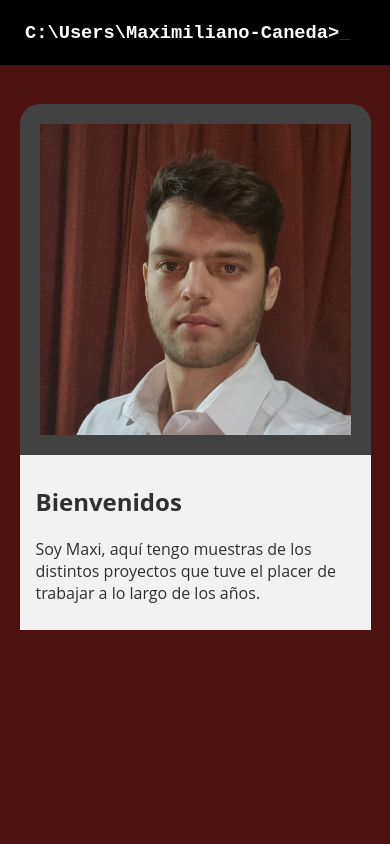
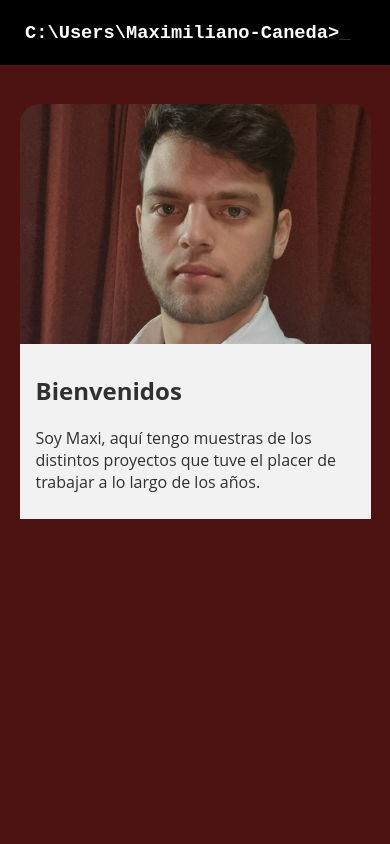
Before and after one commit to Gytrio/maximilianocaneda, a React (Vite) app: page / in a window 390 px wide. Shown: the top 844 px of the page. Built offline with nearby package versions, Linux system fonts and the light colour scheme.

Commit message:
Foto llena el panel + layout responsivo y fixes

```diff
--- a/src/estilos.css
+++ b/src/estilos.css
@@ -1,8 +1,7 @@
-/* Reset mínimo */
+/* ========= Reset mínimo ========= */
 *,
 *::before,
 *::after { box-sizing: border-box; }
-
 img { max-width: 100%; height: auto; display: block; }
 
 body{
@@ -10,10 +9,10 @@ body{
     font-family: 'Open Sans', sans-serif;
 }
 
-/* Header */
+/* ========= Header ========= */
 header{
     height: 65px;
-    background-color: #000000;
+    background-color: #000;
     color: #fff;
     display: flex;
     align-items: center;
@@ -22,29 +21,16 @@ header{
     font-size: large;
 }
 
-/* Foto */
-.cara{
-    /* Antes: height: 700px; border-radius: 800px; */
-    width: 100%;
-    max-width: 320px;
-    aspect-ratio: 1/1;
-    height: auto;
-    border-radius: 50%;
-    object-fit: cover;
-    border-radius: 0;
-}
-
-/* Sección UNO (presentación) */
+/* ========= Sección UNO ========= */
 .uno{
     width: 100%;
     display: flex;
     flex-direction: row;
     justify-content: center;
-    /* Antes: height: calc(100vh - 65px); */
-    min-height: calc(100svh - 65px); /* svh más fiable en mobile */
+    /* antes: height: calc(100vh - 65px); */
+    min-height: calc(100svh - 65px);     /* svh: mejor en mobile */
     background-color: #410202ee;
-    color: white;
-    /* padding-top: 10%; */
+    color: #fff;
 }
 
 .caja-central{
@@ -54,9 +40,8 @@ header{
     flex-direction: row;
     border-radius: 20px;
     overflow: hidden;
-    /* Antes: height: 50%;  → dejemos que se adapte al contenido */
-    background: transparent; /* opcional */
-    gap: 0;
+    /* antes: height: 50%;  → dejamos que crezca con el contenido */
+    align-items: stretch;               /* ← hace que ambos paneles tengan igual altura */
 }
 
 .caja-cara{
@@ -65,7 +50,15 @@ header{
     align-items: center;
     width: 40%;
     background-color: #424242;
-    padding: 16px;
+    padding: 0;                         /* ← sin borde gris interno */
+}
+
+/* FOTO: llena el panel gris */
+.cara{
+    width: 100%;
+    height: 100%;
+    object-fit: cover;                  /* ← cubre sin deformar (recorta exceso) */
+    border-radius: 0;                   /* ← cuadrada */
 }
 
 .caja-presentacion{
@@ -78,10 +71,10 @@ header{
     padding: 10px 16px;
 }
 
-/* Sección DOS */
+/* ========= Sección DOS ========= */
 .dos{
     background-color: #F2F2F2;
-    /* Antes: height: 850px; → que crezca si hace falta */
+    /* antes: height: 850px; */
     min-height: 600px;
     display: flex;
     flex-direction: column;
@@ -94,9 +87,7 @@ header{
     padding-bottom: 24px;
 }
 
-.aptitudes{
-    width: 50%;
-}
+.aptitudes{ width: 50%; }
 
 .tech-list{
     display: flex;
@@ -106,14 +97,12 @@ header{
     padding-top: 10px;
 }
 
-.tech{
-    height: 90px;
-}
+.tech{ height: 90px; }
 
-/* Sección TRES (proyectos) */
+/* ========= Sección TRES (proyectos) ========= */
 .tres{
     background-color: #410202ee;
-    /* Antes: height: 600px; → permitir crecer */
+    /* antes: height: 600px; */
     min-height: 600px;
     display: flex;
     justify-content: flex-start;
@@ -124,35 +113,27 @@ header{
 }
 
 .proyectos{
-    /* Antes: width: 60%; display: flex; justify-content: space-between; */
     width: 90%;
     max-width: 1100px;
     display: flex;
-    flex-wrap: wrap;          /* 👈 permite varias filas */
-    gap: 20px;                /* separación consistente */
-    justify-content: center;  /* centrar cards */
+    flex-wrap: wrap;         /* ← permite varias filas */
+    gap: 20px;
+    justify-content: center; /* ← centra las cards */
 }
 
 .card{
     text-align: center;
-    /* Antes: width: 30%;  → fluido y con máximo */
-    flex: 1 1 300px;
+    flex: 1 1 300px;         /* ← ancho fluido */
     max-width: 360px;
-    border: solid #F2F2F2 1px;
+    border: 1px solid #F2F2F2;
     border-radius: 10px;
     padding: 10px;
     background: transparent;
 }
 
-.card img{
-    width: 100%;
-    height: auto;
-    display: block;
-}
+.card img{ width: 100%; height: auto; display: block; }
 
-.card a, footer a {
-    color: white;
-}
+.card a, footer a { color: #fff; }
 
 .red-social{
     height: 60px;
@@ -160,9 +141,9 @@ header{
     border-radius: 10px;
 }
 
-/* Footer */
+/* ========= Footer ========= */
 footer{
-    background-color: #000000;
+    background-color: #000;
     display: flex;
     flex-direction: column;
     justify-content: flex-start;
@@ -179,33 +160,27 @@ footer{
     gap: 12px;
 }
 
-/* Responsivo */
-@media (max-width: 1000px) {
+/* ========= Responsivo ========= */
+@media (max-width: 1000px){
     .caja-central{
         width: 90%;
-        /* Antes: height: 70%; */
         flex-direction: column;
     }
     .caja-cara{
         width: 100%;
-        height: auto;       /* Antes: 50% */
-        padding: 20px;
+        /* altura visible para que la foto siga cubriendo bien */
+        height: clamp(240px, 45vw, 420px);
     }
     .caja-presentacion{
         width: 100%;
-        height: auto;       /* Antes: 50% */
         align-items: flex-start;
     }
-    .aptitudes{
-        width: auto;
-    }
+    .aptitudes{ width: auto; }
     .dos{
-        min-height: auto;   /* antes height: auto; ya no forzamos altura */
+        min-height: auto;
         padding: 0 10px 10px 10px;
     }
-    .tres{
-        min-height: auto;
-    }
+    .tres{ min-height: auto; }
     .proyectos{
         width: 100%;
         align-items: center;
@@ -213,19 +188,16 @@ footer{
         padding-bottom: 20px;
     }
     .card{
-        /* Antes: width: 80% y margin-top: 20px; */
         flex: 1 1 80%;
         max-width: 620px;
         margin-top: 20px;
     }
-    .red-social{
-        margin: 0 10px;
-    }
+    .red-social{ margin: 0 10px; }
 }
 
-/* Animaciones (FIX): usar 'flash' realmente */
-.animated {
-    animation-name: flash;         /* antes 'parpadeo' (no existía) */
+/* ========= Animación cursor ========= */
+.animated{
+    animation-name: flash;              /* antes había 'parpadeo' sin keyframes */
     animation-duration: 1s;
     animation-timing-function: linear;
     animation-iteration-count: infinite;
@@ -236,17 +208,15 @@ footer{
     -webkit-animation-iteration-count: infinite;
 }
 
-@-webkit-keyframes flash {
+@-webkit-keyframes flash{
     0%, 50%, 100% { opacity: 1; }
-    25%, 75%     { opacity: 0; }
+    25%, 75%      { opacity: 0; }
 }
-@keyframes flash {
+@keyframes flash{
     0%, 50%, 100% { opacity: 1; }
-    25%, 75%     { opacity: 0; }
+    25%, 75%      { opacity: 0; }
 }
-
-/* Atajo por si querés forzar el estilo con clase */
-.flash {
+.flash{
     -webkit-animation-name: flash;
     animation-name: flash;
 }
```
